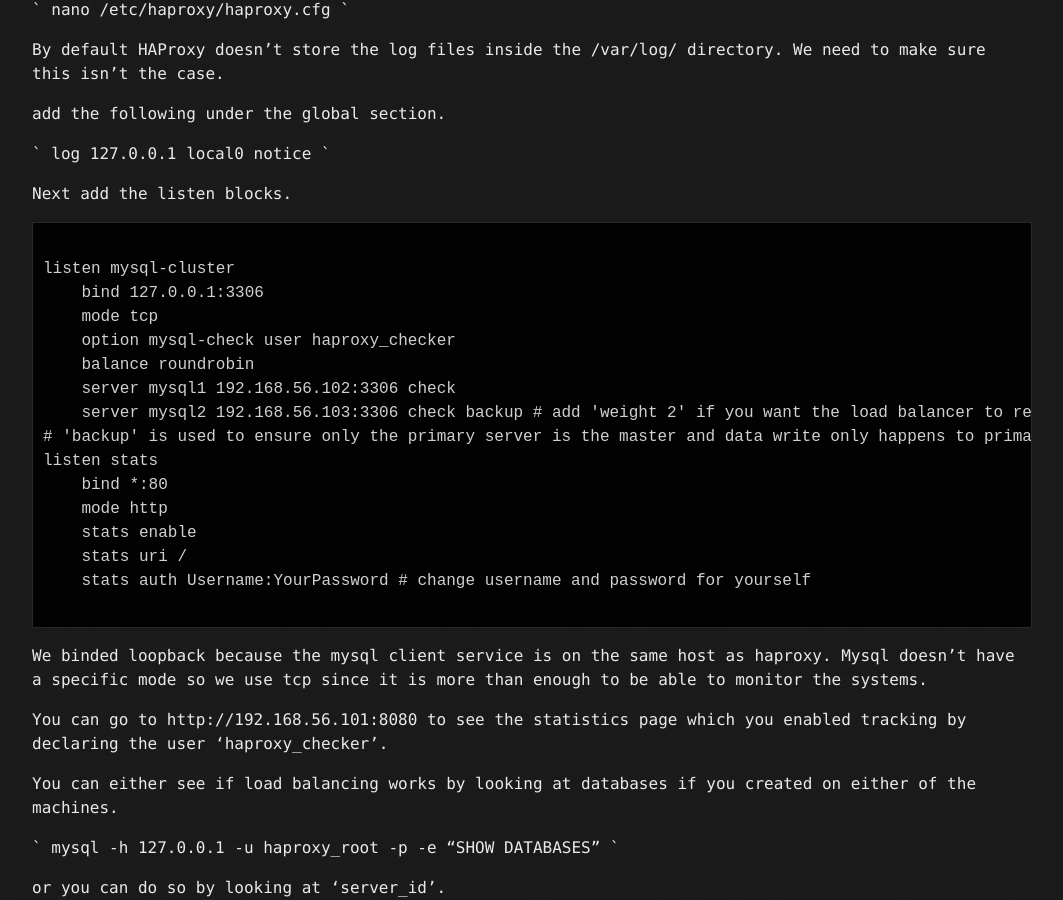
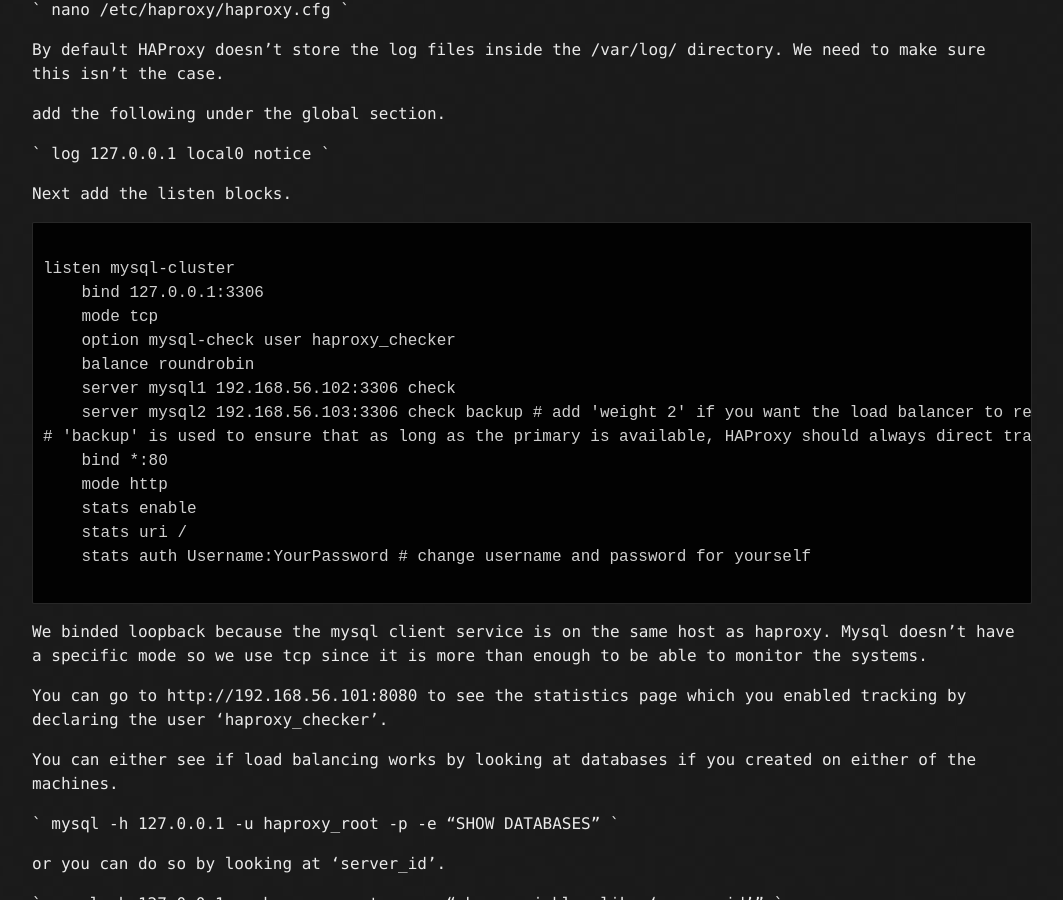
Before and after one commit to iskenyildiz/iskenhub.info, a Jekyll site: the page built from _posts/2019-09-19-MYSQL_LoadBalance.markdown, in a window 1280 px wide and 900 px high, scrolled down 1633 px. Shown: the whole window, without its empty margins (108-1171 px from the left). Built offline with Jekyll 4.4.1, drawn with Linux system fonts in a browser that asks for light colours.

Commit message:
Update 2019-09-19-MYSQL_LoadBalance.markdown

```diff
--- a/_posts/2019-09-19-MYSQL_LoadBalance.markdown
+++ b/_posts/2019-09-19-MYSQL_LoadBalance.markdown
@@ -89,8 +89,7 @@ listen mysql-cluster
     balance roundrobin
     server mysql1 192.168.56.102:3306 check
     server mysql2 192.168.56.103:3306 check backup # add 'weight 2' if you want the load balancer to redirect two times before going back to server1.
-# 'backup' is used to ensure only the primary server is the master and data write only happens to primary until failover forwards the service to mysql2.
-listen stats
+# 'backup' is used to ensure that as long as the primary is available, HAProxy should always direct traffic to it.
     bind *:80
     mode http
     stats enable
```
